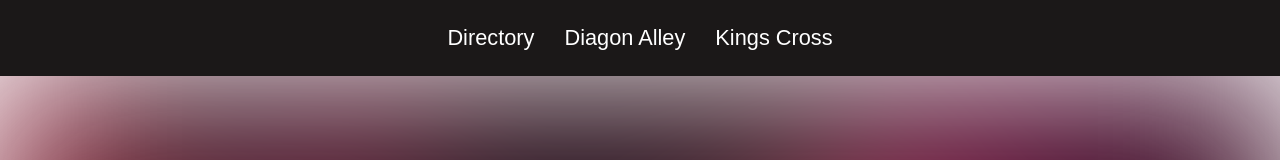
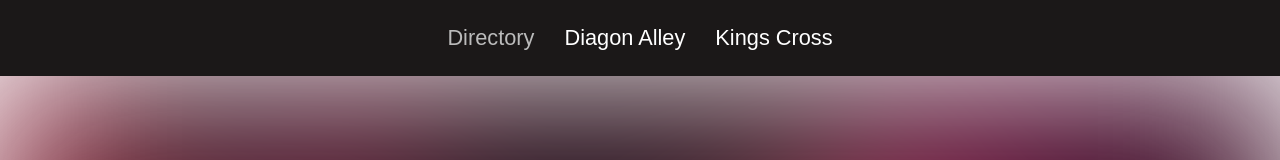
Before and after one commit to asands94/4-W, a React (Create React App) app: page / in a window 1280 px wide. In both pictures the pointer is over the link "Directory". Shown: the top 160 px of the page. Built offline with nearby package versions, Linux system fonts and the light colour scheme; no server answers; a web font is replaced by a local one; what @material-ui/unstyled would draw is missing.

Commit message:
hover on navbar text

```diff
--- a/src/style.css
+++ b/src/style.css
@@ -30,6 +30,10 @@ header {
   font-size: 1.7vw;
   left: 50%;
   z-index: 1;
+}
+
+path {
+  fill: white;
 }
 
 button:hover {
@@ -108,6 +112,10 @@ footer {
 .navbar-text {
   color: white;
   padding: 15px;
+}
+
+.navbar-text:hover {
+  color: rgb(187, 187, 187)
 }
 
 /* CARD CONTAINERS ON EACH MAIN BACKGROUND CSS */
@@ -232,10 +240,6 @@ footer {
   display: none;
 }
 
-path {
-  fill: white;
-}
-
 #linkedin,
 #github {
   width: 25px;
```
